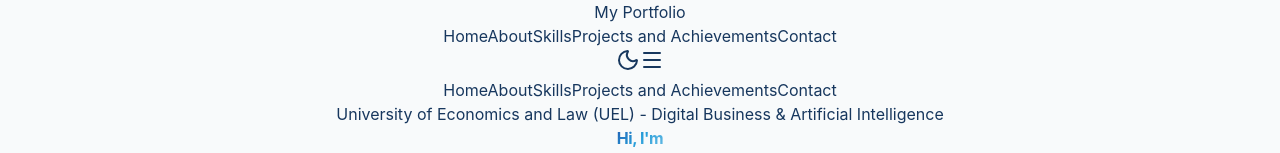
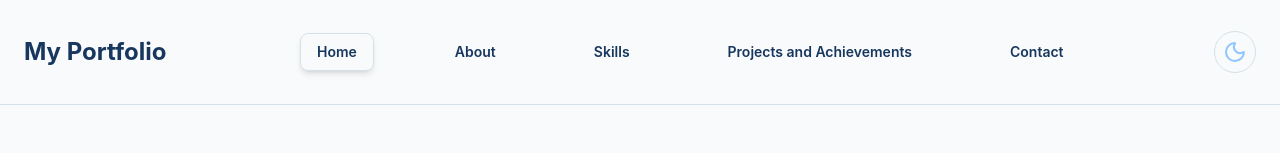
Before and after one commit to lebinhantd-glitch/my_porftolio, a React (Vite) app in the folder my_app/: page / in a window 1280 px wide. Shown: the top 153 px of the page. Built offline with nearby package versions, Linux system fonts and the light colour scheme.

Commit message:
update navbar

```diff
--- a/my_app/src/components/NavBar.jsx
+++ b/my_app/src/components/NavBar.jsx
@@ -56,10 +56,8 @@ export const NavBar = () => {
                     key={item.name}
                     to={item.href}
                     className={cn(
-                      "relative px-4 py-2 rounded-lg group text-xs sm:text-sm font-semibold whitespace-nowrap border border-transparent transition-all duration-300 ease-in-out",
-                      isActive ? "text-primary bg-primary/25 shadow-md font-bold border-gray-300/40 dark:bg-[#154165] dark:text-[#89c6f0] dark:border-gray-600/40"
-                      : "text-foreground/70 hover:text-primary hover:bg-primary/20 hover:shadow-md hover:scale-105 hover:border-gray-300/40 dark:hover:bg-[#124872]/40 dark:hover:border-gray-600/40"
-                    )}>
+                      "relative px-4 py-2 rounded-lg group text-xs sm:text-sm font-semibold whitespace-nowrap transition-all duration-300 ease-in-out border border-transparent",
+                      isActive ? "text-primary bg-primary/20 border-border shadow-md": "text-foreground/70 hover:text-primary hover:bg-primary/10 hover:border-border hover:scale-105")}>
                     {item.name}
                     <span
                       className={cn(
```
Also changed, not shown: my_app/package.json (+7 -1 lines), 1 other file (tests, documents, lock files or other folders).
